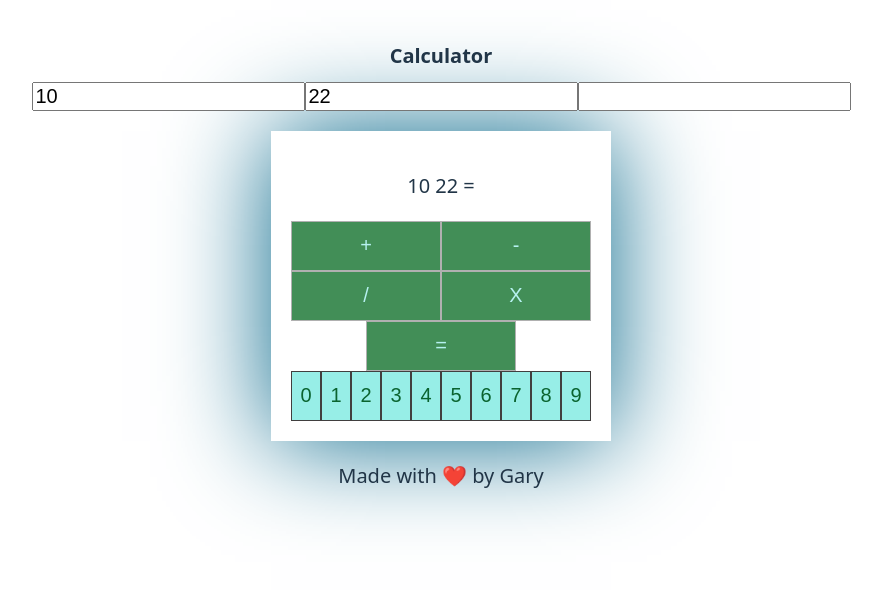
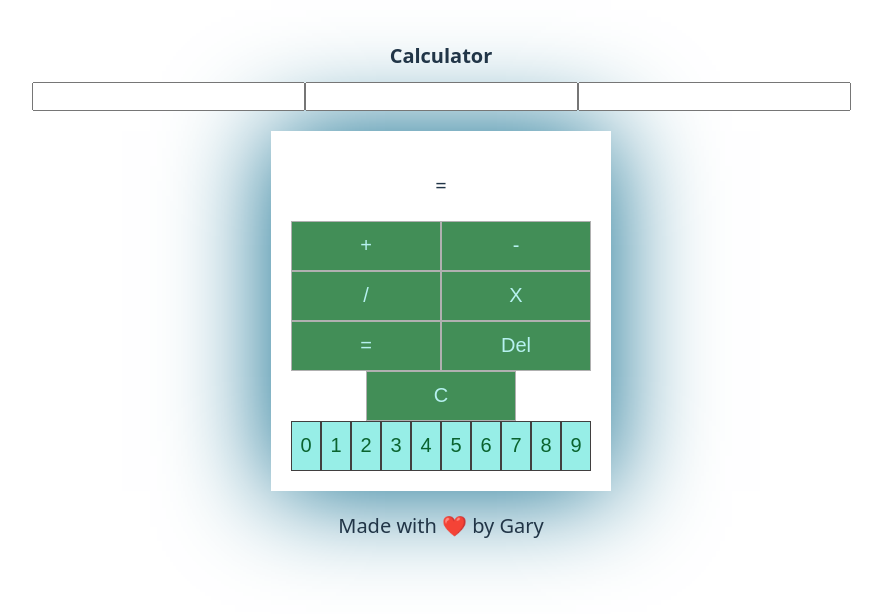
Before and after one commit to Netchicken/leson1CalculatorStudent2025, a React (Vite) app: page / in a window 1280 px wide. Shown: the top 614 px of the page, without its empty margins (199-1081 px from the left). Built offline with nearby package versions, Linux system fonts and the light colour scheme.

Commit message:
created delete button

```diff
--- a/src/Components/calcButtons.jsx
+++ b/src/Components/calcButtons.jsx
@@ -7,8 +7,8 @@ import { evaluate } from "mathjs"; // Importing mathjs for calculations
 
 export const CalcButtons = () => {
   const [answer, setAnswer] = useState("");
-  const [first, setFirst] = useState(10);
-  const [second, setSecond] = useState(22);
+  const [first, setFirst] = useState(""); // Initialize as an empty string to handle concatenation
+  const [second, setSecond] = useState("");
   const [trigger, setTrigger] = useState(false);
   const [symbolUsed, setSymbolUsed] = useState(""); // To store the operator
 
@@ -39,9 +39,25 @@ export const CalcButtons = () => {
       setSymbolUsed(value); //save it to use below
     }
     if (value === "=") {
-      setAnswer(evaluate(`${first} ${symbolUsed} ${second}`));
-
-      // 5 + 4
+      if (symbolUsed === "X") {
+        let XUsed = "*"; // Convert 'X' to '*' for mathjs compatibility
+        setAnswer(evaluate(`${first} ${XUsed} ${second}`));
+      } else {
+        setAnswer(evaluate(`${first} ${symbolUsed} ${second}`));
+      }
+    }
+    if (value === "Del") {
+      if (trigger === false) {
+        let len = first;
+        let newFirst = String(first).slice(0, -1); // Remove last character from first
+        setFirst(newFirst === "" ? 0 : Number(newFirst)); // Convert to number or set to 0 if empty
+        console.log("Del pressed newFirst", newFirst);
+      } else {
+        let len = second;
+        let newSecond = String(second).slice(0, -1); // Remove last character from first
+        setSecond(newSecond === "" ? 0 : Number(newSecond)); // Convert to number or set to 0 if empty
+        console.log("Del pressed newSecond", newSecond);
+      }
     }
   };
   return (
@@ -65,6 +81,8 @@ export const CalcButtons = () => {
           <SingleButton symbol="/" Calculate={Calculate}></SingleButton>
           <SingleButton symbol="X" Calculate={Calculate}></SingleButton>
           <SingleButton symbol="=" Calculate={Calculate}></SingleButton>
+          <SingleButton symbol="Del" Calculate={Calculate}></SingleButton>
+          <SingleButton symbol="C" Calculate={Calculate}></SingleButton>
         </div>
         <ButtonKeypad keyInput={keyInput} />
       </div>
```
